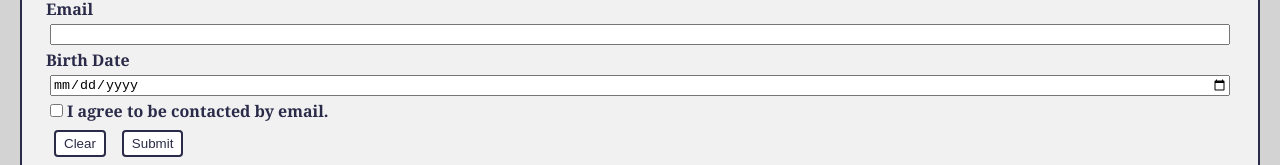
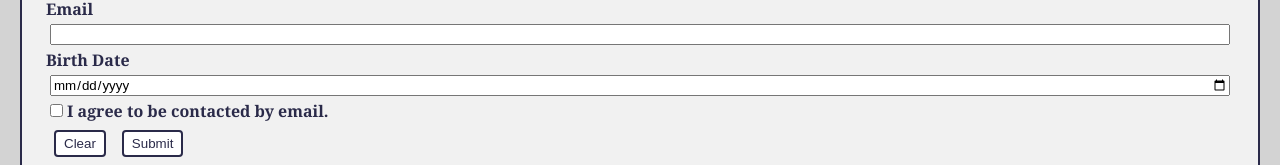
Before and after one commit to brentknudsenstud/newParticipantIntakeForm, a React (Create React App) app: page / in a window 1280 px wide. Shown: the part 172-337 px from the top of the page. Built offline with nearby package versions, Linux system fonts and the light colour scheme.

Commit message:
got font style to change for date format input yay

```diff
--- a/src/App.css
+++ b/src/App.css
@@ -35,6 +35,10 @@ input {
 
 }
 
+input[type="date" i] {
+  font-family: Arial, Helvetica, sans-serif
+}
+
 .date-format {
   font-size: 12px;
   font-family: Arial, Helvetica, sans-serif;
```
